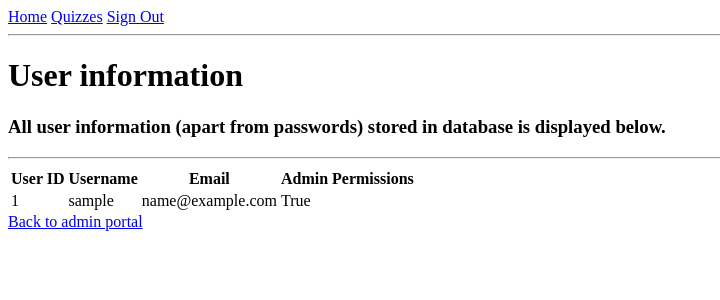
After one commit to JacobU/quiz-website, a Flask app: page /admin/viewuser in a window 1280 px wide. The commit adds this page. Shown: the top 300 px of the page, without its empty margins (0-720 px from the left). Run offline with Flask 2, Linux system fonts and the light colour scheme; a user stored in the database is signed in; tables that the repository leaves empty hold one stand-in row (values such as "Sample post").

Commit message:
View users created

```diff
--- a/quiz/app/routes.py
+++ b/quiz/app/routes.py
@@ -48,6 +48,13 @@ def admin_adduser():
         return redirect(url_for('admin'))
     return(render_template('admin-adduser.html', form=form))
 
+@app.route('/admin/viewuser')
+@login_required
+def admin_viewusers():
+    Users= User.query.all()
+    return render_template("admin-viewuser.html", Users=Users)
+
+
 @app.route('/register', methods=['GET', 'POST'])
 def register():
     if current_user.is_authenticated: #User already signed in -> shouldn't be able to register an account.
--- a/quiz/app/templates/admin-adduser.html
+++ b/quiz/app/templates/admin-adduser.html
@@ -33,4 +33,5 @@
             {{form.submit()}}
         </p>
     </form>
+    <a href="{{ url_for('admin')}} "> Back to admin portal</a>
 {% endblock %}
--- /dev/null
+++ b/quiz/app/templates/admin-viewuser.html
@@ -0,0 +1,26 @@
+{% extends "base.html" %}
+{% block content %}
+    <h1>User information</h1>
+    <h3>All user information (apart from passwords) stored in database is displayed below.</h3>
+    <hr>
+
+    <table>
+        <tr>
+            <th>User ID</th>
+            <th>Username</th>
+            <th>Email</th>
+            <th>Admin Permissions</th>
+        </tr>
+        <!--Loop through database table and display-->
+        <!-- Change to loop through some x number of users per button press??-->
+        {% for user in Users %}
+        <tr>
+            <td>{{user.id}}</td>
+            <td>{{user.username}}</td>
+            <td>{{user.email}}</td>
+            <td>{{user.admin}}</td>
+        </tr>
+        {% endfor %}
+    </table>
+    <a href="{{ url_for('admin')}} "> Back to admin portal</a>
+{% endblock %}
```
Also changed, not shown: quiz/app/templates/admin-splash.html (+5 -6 lines).
